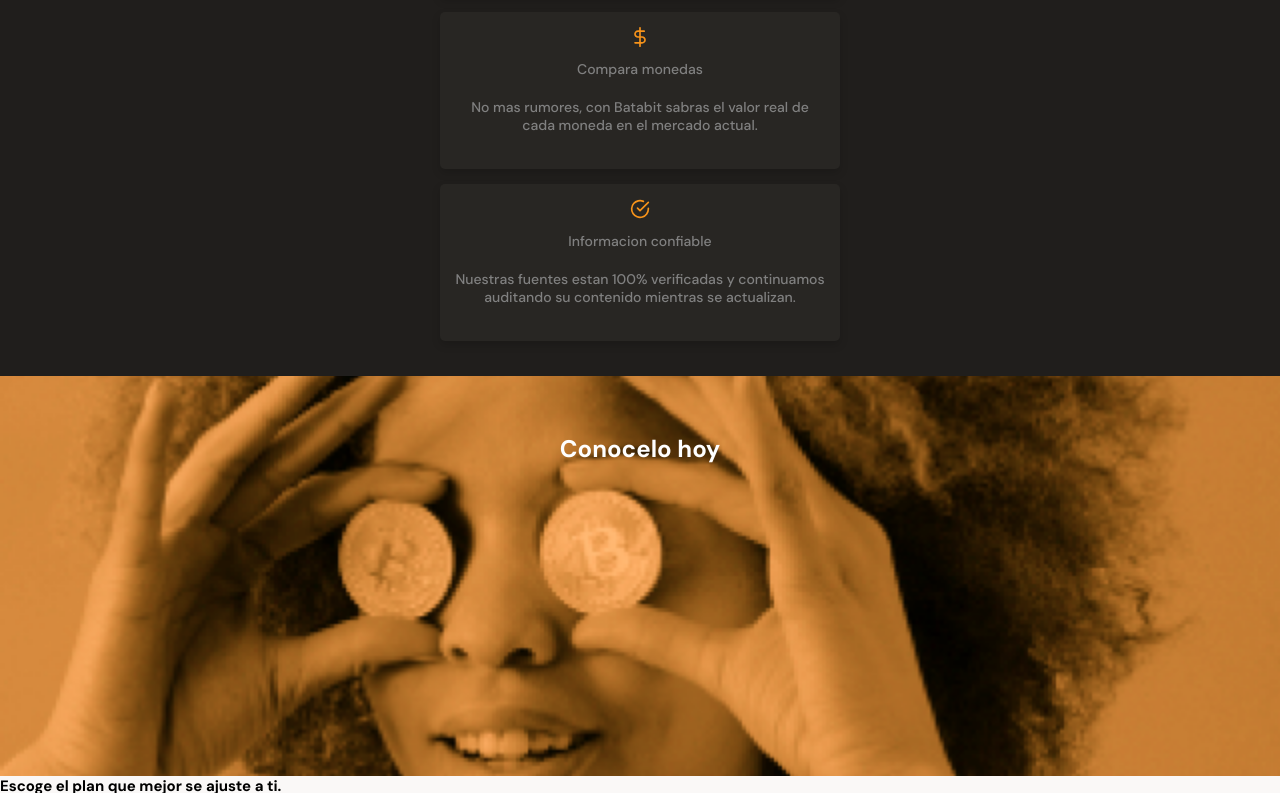
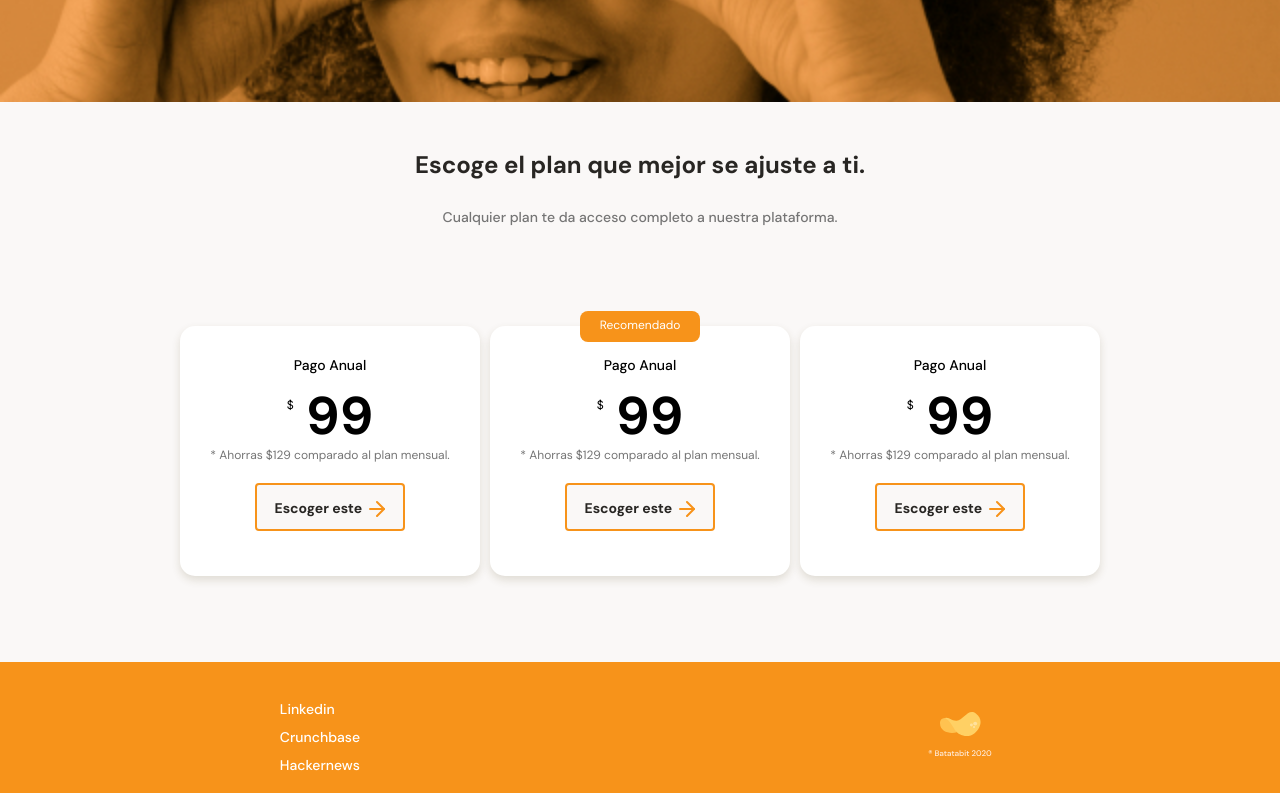
Before and after one commit to felixhiguera/mobileFirst, a plain HTML site: page index.html in a window 1280 px wide. Shown: the part 2007-2800 px from the top of the page. Drawn offline with Linux system fonts and the light colour scheme.

Commit message:
possible final

```diff
--- a/css/style.css
+++ b/css/style.css
@@ -442,7 +442,7 @@ main {
     width: 100%;
     min-width: 300px;
     height: 50vh;
-    background-image: url('../assets/img/bitcoinbaby.png');
+    background-image: url('../assets/img/bitcoinbaby.jpg');
     background-position: center;
     background-size: cover;
     background-repeat: no-repeat;
@@ -456,3 +456,148 @@ main {
     line-height: 2.6rem;
     color: var(--just-white);
 }
+
+.main-plans-container {
+    width: 100%;
+    min-width: 320px;
+    padding-bottom: 70px;
+    text-align: center;
+}
+
+.plans--title {
+    width: 90%;
+    min-width: 288px;
+    height: auto;
+    margin: 0 auto;
+    margin-bottom: 50px;
+}
+
+.plans--title h2 {
+    padding-top: 50px;
+    font-size: 2.4rem;
+    font-weight: bold;
+    line-height: 2.6rem;
+    color: var(--black);
+}
+
+.plans--title p {
+    padding-top: 30px;
+    font-size: 1.4rem;
+    font-weight: 500;
+    line-height: 1.8rem;
+    color: #757575;
+}
+
+.plans-container--slider {
+    display: flex;
+    height: 316px;
+    overflow-x: scroll;
+    overscroll-behavior-x: contain;
+    scroll-snap-type: x proximity;
+}
+
+.plans-container--card {
+    position: relative;
+    scroll-snap-align: center;
+    width: 70%;
+    min-width: 190px;
+    max-width: 300px;
+    height: 250px;
+    margin: 50px 5px 0;
+    padding: 0 15px;
+    background-color: var(--just-white);
+    border-radius: 15px;
+    box-shadow: 0 4px 8px rgba(89, 73, 30, 0.16);
+}
+
+.recommended {
+    position: absolute;
+    width: 120px;
+    height: 31px;
+    padding: 6px;
+    top: -15px;
+    font-size: 1.2rem;
+    left: calc(50% - 60px);
+    background-color: var(--bitcoin-orange);
+    border-radius: 8px;
+    color: var(--just-white);
+}
+
+.plan-card--title {
+    padding-top: 30px;
+    font-size: 1.4rem;
+    font-weight: 500;
+    line-height: 1.8rem;
+    color: black;
+}
+
+.plan-card--price {
+    padding: 5px 0;
+    font-size: 5.3rem;
+    font-weight: bold;
+    line-height: 5.3rem;
+    color: black;
+}
+
+.plan-card--price span {
+    vertical-align: 25px;
+    font-size: 1.2rem;
+    font-weight: 300;
+}
+
+.plan-card--saving {
+    font-size: 1.2rem;
+    color: #757575;
+}
+
+.plan-card--ca {
+    width: 150px;
+    height: 48px;
+    margin-top: 20px;
+    background-color: #faf8f7;
+    border: 2px solid var(--bitcoin-orange);
+    border-radius: 4px;
+    font-size: 1.4rem;
+    font-weight: bold;
+    line-height: 1.8rem;
+    color: var(--black);
+    font-family: "DM Sans", sans-serif;
+}
+
+.plan-card--ca span {
+    display: inline-block;
+    width: 20px;
+    height: 20px;
+    background-image: url('../assets/icons/arrow-right.svg');
+    vertical-align: text-bottom;
+}
+
+footer {
+    display: flex;
+    width: 100%;
+    height: 150px;
+    background-color: var(--bitcoin-orange);
+}
+
+footer section {
+    display: flex;
+    justify-content: center;
+    align-items: center;
+    width: 50%;
+}
+
+footer .left ul {
+    font-size: 1.4rem;
+    font-weight: 500;
+    line-height: 1.8rem;
+    list-style: none;
+}
+
+.left li {
+    margin: 10px 0;
+}
+
+.left a {
+    text-decoration: none;
+    color: var(--just-white);
+}
--- /dev/null
+++ b/css/tablet.css
@@ -0,0 +1,16 @@
+.main-tables-container {
+    display: flex;
+    width: 930px;
+    margin: 0 auto;
+}
+
+.product-cards--container {
+    display: flex;
+    flex-wrap: wrap;
+    width: 930px;
+    margin: 0 auto;
+}
+
+.plans-container--slider {
+    justify-content: center;
+}
--- a/index.html
+++ b/index.html
@@ -7,6 +7,7 @@
     <title>Document</title>
     <link href="https://fonts.googleapis.com/css2?family=DM+Sans:wght@400;500;700&family=Inter:wght@300;500&display=swap" rel="stylesheet">
     <link rel="stylesheet" href="css/style.css">
+    <link rel="stylesheet" href="css/tablet.css" media="(min-width:930px)">
 </head>
 
 <body>
@@ -52,8 +53,7 @@
                         <p> <b>Actualizado:</b> 19 Julio 23:45 </p>
                     </div>
                 </div>
-            </section>
-            <section class="main-tables-container">
+
                 <div class="main-currency-table">
                     <p class="currency-table--titleBlue">Comisiones</p>
                     <div class="currency-table--container--grid">
@@ -127,18 +127,51 @@
             </div>
             <section class="plans-container--slider">
                 <article class="plans-container--card">
-                    <p>Recomendado</p>
-                    <div>
-                        <h3>Pago Anual</h3>
-                        <p><span>$</span> 99</p>
-                        <p>* Ahorras $129 comparado al plan mensual.</p>
-                        <button>Escoger este <span></span></button>
+
+                    <div class="plan-info-container">
+                        <h3 class="plan-card--title">Pago Anual</h3>
+                        <p class="plan-card--price"><span>$</span> 99</p>
+                        <p class="plan-card--saving">* Ahorras $129 comparado al plan mensual.</p>
+                        <button class="plan-card--ca">Escoger este <span></span></button>
+                    </div>
+                </article>
+                <article class="plans-container--card">
+                    <p class="recommended">Recomendado</p>
+                    <div class="plan-info-container">
+                        <h3 class="plan-card--title">Pago Anual</h3>
+                        <p class="plan-card--price"><span>$</span> 99</p>
+                        <p class="plan-card--saving">* Ahorras $129 comparado al plan mensual.</p>
+                        <button class="plan-card--ca">Escoger este <span></span></button>
+                    </div>
+                </article>
+                <article class="plans-container--card">
+
+                    <div class="plan-info-container">
+                        <h3 class="plan-card--title">Pago Anual</h3>
+                        <p class="plan-card--price"><span>$</span> 99</p>
+                        <p class="plan-card--saving">* Ahorras $129 comparado al plan mensual.</p>
+                        <button class="plan-card--ca">Escoger este <span></span></button>
                     </div>
                 </article>
             </section>
         </section>
     </main>
-    <footer></footer>
+    <footer>
+        <section class="left">
+            <ul>
+                <li>
+                    <a href="#">Linkedin</a>
+                </li>
+                <li>
+                    <a href="#">Crunchbase</a>
+                </li>
+                <li>
+                    <a href="#">Hackernews</a>
+                </li>
+            </ul>
+        </section>
+        <section class="right"><img src="./assets/img/logoBatata.svg" alt="Logo de Batatabit 2020"></section>
+    </footer>
 </body>
 
 </html>
```
Also changed, not shown: assets/icons/arrow-right.svg (added), assets/img/bitcoinbaby.jpg (added), assets/img/bitcoinbaby.png (deleted), assets/img/logoBatata.svg (added).
